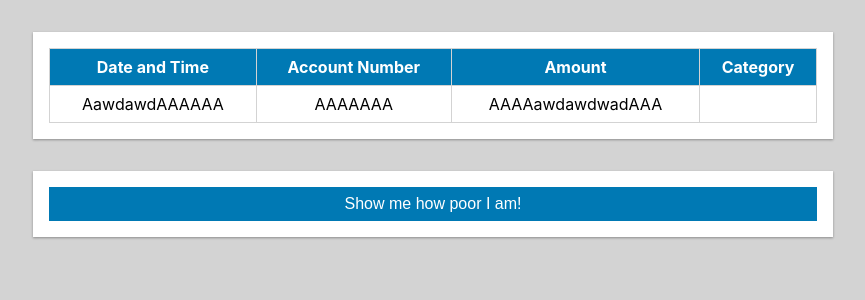
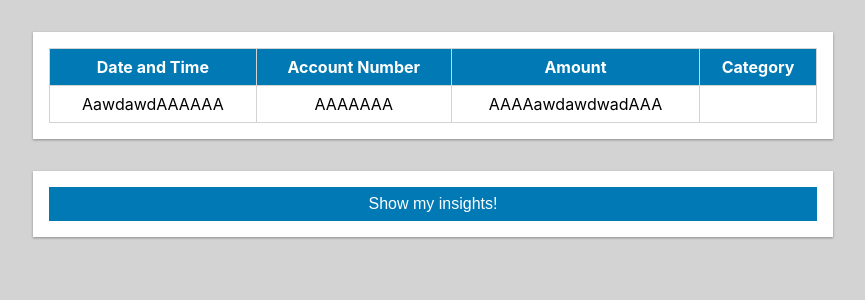
Before and after one commit to harleywelsby/Create-Camp-2021, a React (Create React App) app in the folder createcamp21/: page / in a window 1280 px wide. Shown: the top 300 px of the page, without its empty margins (287-1152 px from the left). Built offline with nearby package versions, Linux system fonts and the light colour scheme.

Commit message:
Tweaked broken logic

```diff
--- a/createcamp21/src/ModelProjections.js
+++ b/createcamp21/src/ModelProjections.js
@@ -13,15 +13,16 @@ function ModelProjections() {
     const flipState = () => {
         if(value === "WAIT") {
             setValue("TWEAK");
-        } else if(value === ""){
-            setValue("DISPLAY");
+        } else if(value === "TWEAK"){
+            setValue("WAIT");
         } else {
+
         }
     };
 
     if(value === "WAIT") {
         return (<div className="card-div">
-            <button id="begin-button" onClick={flipState}>Show me how poor I am!</button>
+            <button id="begin-button" onClick={flipState}>Show my insights!</button>
         </div>);
     } else if(value === "TWEAK"){
         return (<div className="card-div">
```
